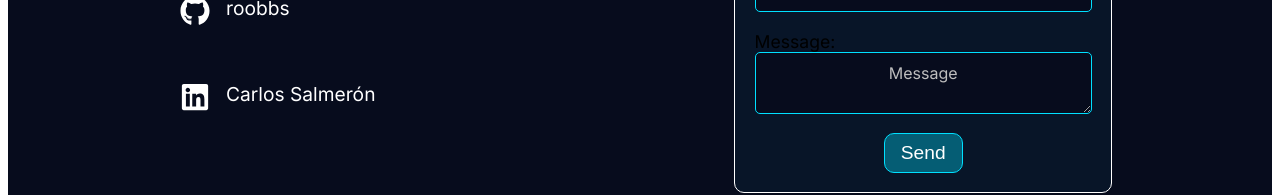
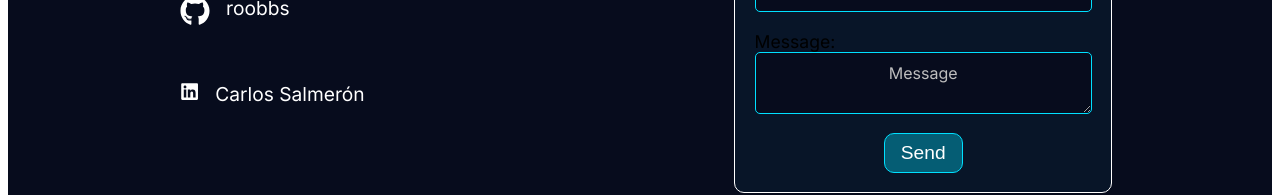
Before and after one commit to roobbs/info, a React (Vite) app: page / in a window 1280 px wide. Shown: the part 3112-3307 px from the top of the page. Built offline with nearby package versions, Linux system fonts and the light colour scheme; the HTML template or start-up script is replaced by a standard one.

Commit message:
Fixed linkedin button error

```diff
--- a/src/components/Contact.jsx
+++ b/src/components/Contact.jsx
@@ -45,16 +45,16 @@ export default function Contact() {
             <FaGithub size={30} className="icon" />
             <div>roobbs</div>
           </a>
-          <div className="info">
-            <FaLinkedin
-              size={30}
-              className="icon"
-              href="https://linkedin.com/in/carlos-salmeron/"
-              target="_blank"
-              rel="noopener noreferrer"
-            />
+          <a
+            className="info"
+            size={30}
+            href="https://linkedin.com/in/carlos-salmeron/"
+            target="_blank"
+            rel="noopener noreferrer"
+          >
+            <FaLinkedin className="icon" />
             <div>Carlos Salmerón</div>
-          </div>
+          </a>
         </div>
         <form className="form" ref={form} onSubmit={sendEmail}>
           <div>
```
